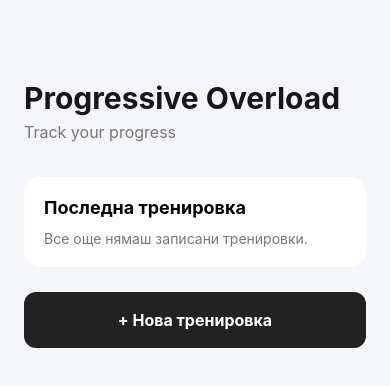
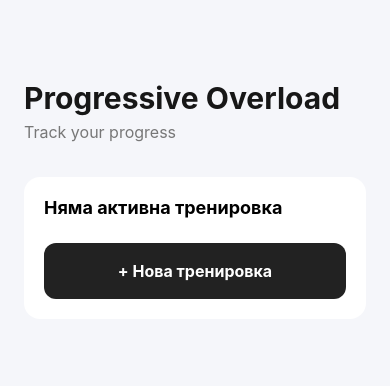
Before and after one commit to iliyanNikolaev/progressive-overload, a React Native app in the folder progressive-overload/: screen / in a window 390 px wide. Shown: the top 386 px of the page. Built offline with nearby package versions, Linux system fonts and the light colour scheme.

Commit message:
start and finish workout btn state

```diff
--- a/progressive-overload/App.js
+++ b/progressive-overload/App.js
@@ -1,7 +1,19 @@
 import { StatusBar } from 'expo-status-bar';
-import { StyleSheet, Text, View } from 'react-native';
+import { StyleSheet, Text, View, Pressable } from 'react-native';
+import {useState} from "react";
 
 export default function App() {
+
+  const [workoutStarted, setWorkoutStarted] = useState(false);
+
+  function startWorkout() {
+    setWorkoutStarted(true);
+  };
+
+  function finishWorkout() {
+    setWorkoutStarted(false);
+  };
+
   return (
     <View style={styles.container}>
       <Text style={styles.title}>Progressive Overload</Text>
@@ -10,21 +22,43 @@ export default function App() {
         Track your progress
       </Text>
 
+
+      {workoutStarted ? (
         <View style={styles.card}>
           <Text style={styles.cardTitle}>
-          Последна тренировка
+            Тренировката е започнала!
           </Text>
 
           <Text style={styles.cardText}>
-          Все още нямаш записани тренировки.
+            Все още няма добавени упражнения.
           </Text>
+
+          <Pressable
+            style={styles.button}
+            onPress={finishWorkout}
+          >
+            <Text style={styles.buttonText}>
+              Завърши тренировката
+            </Text>
+          </Pressable>
         </View>
+      ) : (
+        <View style={styles.card}>
+          <Text style={styles.cardTitle}>
+            Няма активна тренировка
+          </Text>
 
-      <View style={styles.button}>
+          <Pressable
+            style={styles.button}
+            onPress={startWorkout}
+          >
             <Text style={styles.buttonText}>
               + Нова тренировка
             </Text>
+          </Pressable>
         </View>
+      )}
+
 
       <StatusBar style="dark" />
     </View>
```
Lines whose indentation alone changed are shown as unchanged.
